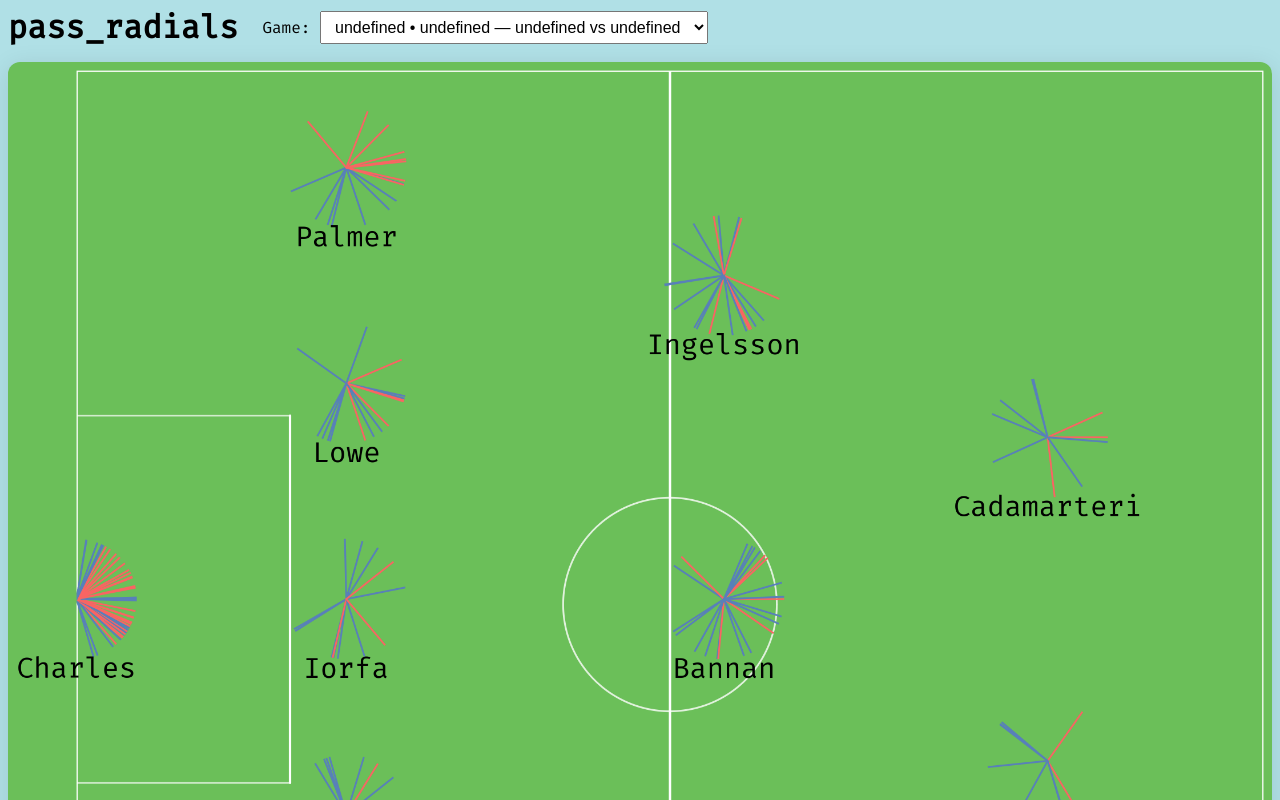
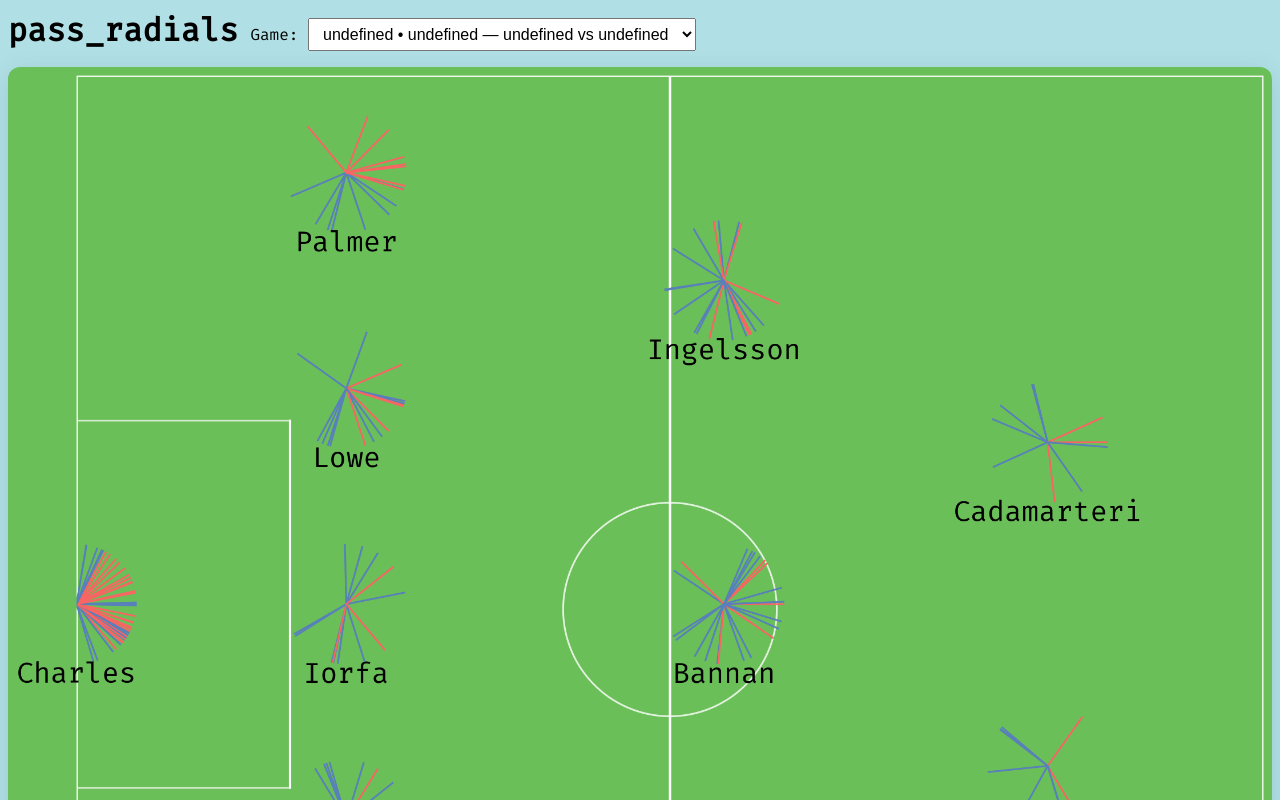
Before and after one commit to datavizmich/passradials, a plain HTML site: page index.html in a window 1280 px wide. Shown: the top 800 px of the page. Drawn offline with Linux system fonts and the light colour scheme.

Commit message:
Update index.html

```diff
--- a/index.html
+++ b/index.html
@@ -27,10 +27,10 @@
 </head>
 <body style="background-color:powderblue;">
 	<header>
-		<h1 style="margin:0;">pass_radials</h1>
-		<br>
-		<br>
 		<div>
+			<h1 style="margin:0;">pass_radials</h1>
+		</div>
+		<div style="margin-top: 10px; clear: both;">
 			<label for="gameSelect">Game:</label>
 			<select id="gameSelect" disabled>
 				<option>Loading games…</option>
```
